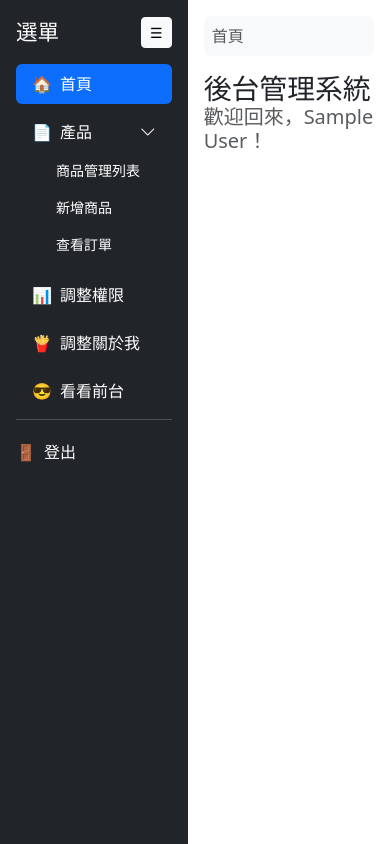
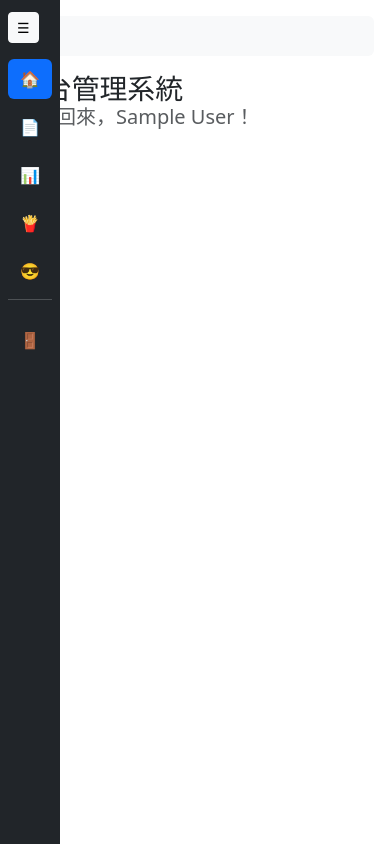
Before and after one commit to ziz03/database_class, a PHP site: page /admin/dashboard.php in a window 390 px wide, after a click that opens the changed part. Run offline with PHP 8.4, Linux system fonts and the light colour scheme; the visitor is signed in with stand-in values (Sample User, id 1); data that the repository does not hold is empty.

Commit message:
fix sidebar display

```diff
--- a/admin/compoents/sidebar.php
+++ b/admin/compoents/sidebar.php
@@ -1,10 +1,10 @@
 <?php
 $current_page = basename($_SERVER['PHP_SELF']);
 ?>
-<div class="d-flex">
-
+<!-- 整體佈局容器 -->
+<div class="d-flex wrapper">
     <!-- Sidebar -->
-    <nav class="bg-dark text-white p-3" id="sidebar">
+    <nav class="bg-dark text-white" id="sidebar">
         <!-- 收合按鈕 -->
         <div class="d-flex justify-content-between align-items-center mb-3">
             <span class="fs-4 sidebar-text">選單</span>
@@ -28,7 +28,7 @@ $current_page = basename($_SERVER['PHP_SELF']);
                     aria-controls="submenu1">
                     📄
                     <span class="ms-2 sidebar-text">產品</span>
-                    <i class="ms-auto bi bi-chevron-down"></i>
+                    <i class="ms-auto bi bi-chevron-down sidebar-text"></i>
                 </a>
                 <div class="collapse <?php echo ($current_page == 'products.php') ? 'show' : ''; ?>" id="submenu1">
                     <ul class="btn-toggle-nav list-unstyled fw-normal pb-1 small ps-4 sidebar-text">
@@ -74,5 +74,4 @@ $current_page = basename($_SERVER['PHP_SELF']);
                 <span class="ms-2 sidebar-text">登出</span>
             </a>
         </div>
-
     </nav>
--- a/admin/css/sidebar.css
+++ b/admin/css/sidebar.css
@@ -1,18 +1,52 @@
-/* sidebar 樣式 */
+/* 全局佈局 */
+.wrapper {
+    display: flex;
+    width: 100%;
+    min-height: 100vh;
+    align-items: stretch;
+}
+
+/* 側邊欄基本樣式 */
 #sidebar {
     width: 250px;
-  min-height: 100vh;
+    position: fixed;
+    top: 0;
+    left: 0;
+    height: 100vh;
+    z-index: 999;
+    padding: 1rem;
     transition: all 0.3s;
 }
 
+/* 收合後的側邊欄 */
 #sidebar.collapsed {
-  width: 50px; /* 隱藏側邊欄時的寬度 */
-  overflow: hidden;
+    width: 60px !important;
+    padding: 0.75rem 0.5rem !important;
+}
+
+/* 收合時圖標置中 */
+#sidebar.collapsed .nav-link {
+    justify-content: center !important;
+    padding: 0.5rem !important;
 }
 
 /* 隱藏文字 */
 #sidebar.collapsed .sidebar-text {
     display: none;
+}
+
+/* 主內容區域 */
+#content {
+    width: calc(100% - 250px);
+    margin-left: 250px;
+    min-height: 100vh;
+    transition: all 0.3s;
+}
+
+/* 側邊欄收合時調整內容區域 */
+#sidebar.collapsed + #content {
+    width: calc(100% - 60px);
+    margin-left: 60px;
 }
 
 /* 子選單 */
@@ -25,17 +59,58 @@
     display: block;
 }
 
-/* Tooltip 避免被蓋住 */
+/* 側邊欄收合時隱藏子選單 */
+#sidebar.collapsed .collapse {
+    display: none !important;
+}
+
+/* Tooltip 樣式 */
 .tooltip-inner {
     max-width: none;
+    background-color: #495057;
 }
+
+/* 登出容器 */
 .logout-container {
     margin-top: auto;
     padding-top: 20px;
     border-top: 1px solid rgba(255, 255, 255, 0.2);
 }
+
+/* 活動項目樣式 */
 #sidebar .nav-link.active {
     background-color: #0d6efd;
     color: white;
     border-radius: 0.375rem;
 }
+
+/* 響應式設計 - 在小屏幕下自動收合側邊欄 */
+@media (max-width: 768px) {
+    #sidebar {
+        width: 60px;
+        padding: 0.75rem 0.5rem;
+    }
+
+    #sidebar .sidebar-text {
+        display: none;
+    }
+
+    #content {
+        width: calc(100% - 60px);
+        margin-left: 60px;
+    }
+
+    #sidebar .nav-link {
+        justify-content: center !important;
+        padding: 0.5rem !important;
+    }
+
+    #sidebar .collapse {
+        display: none !important;
+    }
+
+    /* 在小屏幕下顯示展開側邊欄的按鈕 */
+    #toggleSidebar.expanded-view {
+        display: block;
+    }
+}
```
Also changed, not shown: admin/Js/sidebar.js (+47 -10 lines). Lines whose indentation alone changed are shown as unchanged.
